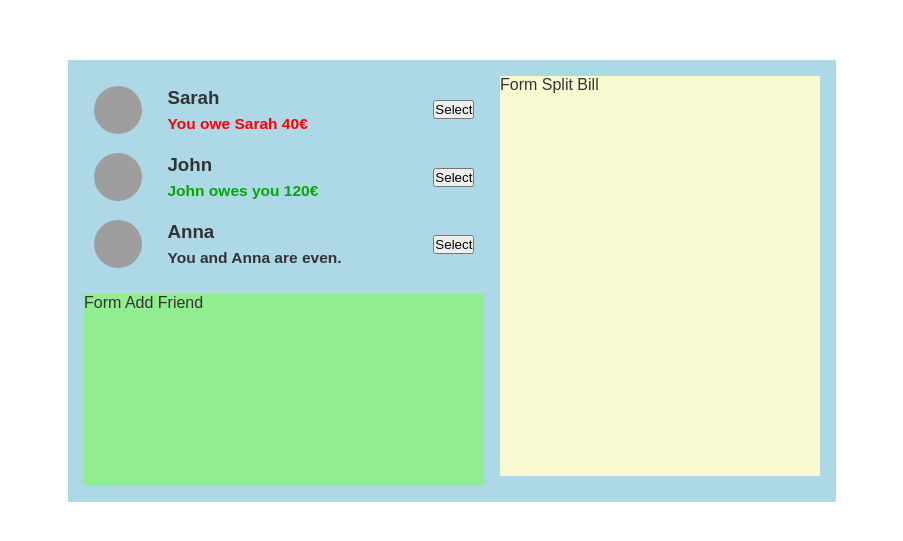
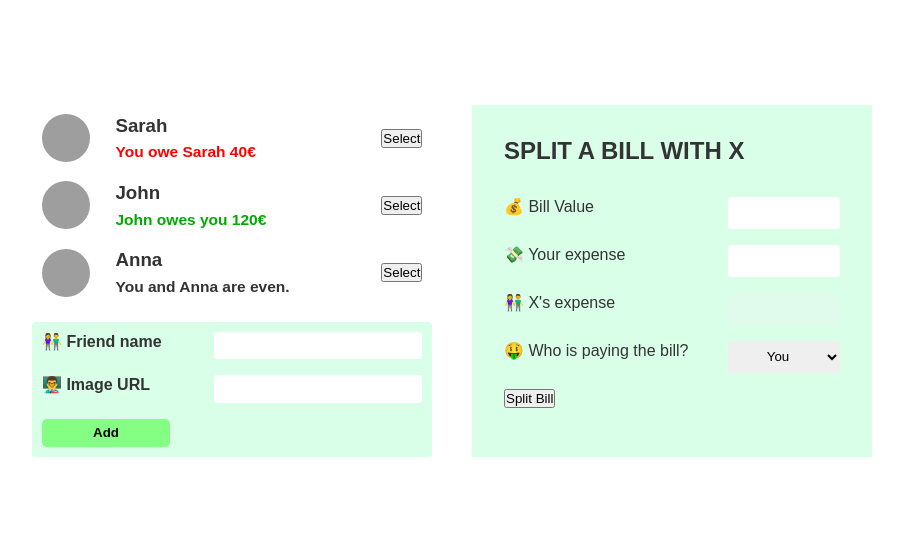
Before and after one commit to Srdjan-P/EatAndSplit, a React (Create React App) app: page / in a window 1280 px wide. Shown: the part 119-660 px from the top of the page, without its empty margins (188-1091 px from the left). Built offline with nearby package versions, Linux system fonts and the light colour scheme; grey boxes are pictures that could not be loaded.

Commit message:
Filled out the forms with static values

```diff
--- a/src/components/FormAddFriend.js
+++ b/src/components/FormAddFriend.js
@@ -1,3 +1,15 @@
 export default function FormAddFriend() {
-  return <form className="form-add-friend">Form Add Friend</form>;
+  return (
+    <form className="form-add-friend">
+      <div className="space-between">
+        <label>👫 Friend name</label>
+        <input type="text" />
+      </div>
+      <div className="space-between">
+        <label>👨‍🏫 Image URL</label>
+        <input type="text" />
+      </div>
+      <button className="btn">Add</button>
+    </form>
+  );
 }
--- a/src/components/FormSplitBill.js
+++ b/src/components/FormSplitBill.js
@@ -1,3 +1,31 @@
 export default function FormSplitBill() {
-  return <form className="form-split-bill">Form Split Bill</form>;
+  return (
+    <form className="form-split-bill">
+      <h2>SPLIT A BILL WITH X</h2>
+
+      <div className="space-between">
+        <label>💰 Bill Value</label>
+        <input type="text" />
+      </div>
+
+      <div className="space-between">
+        <label>💸 Your expense</label>
+        <input type="text" />
+      </div>
+
+      <div className="space-between">
+        <label>👫 X's expense</label>
+        <input type="text" disabled />
+      </div>
+
+      <div className="space-between">
+        <label>🤑 Who is paying the bill?</label>
+        <select>
+          <option value="user">You</option>
+          <option value="friend">X</option>
+        </select>
+      </div>
+      <button>Split Bill</button>
+    </form>
+  );
 }
--- a/src/index.css
+++ b/src/index.css
@@ -22,10 +22,18 @@ body {
 
 .app {
   min-height: fit-content;
-  background-color: lightblue;
   display: flex;
   gap: 1rem;
   padding: 1rem;
+}
+
+.btn {
+  max-width: 8rem;
+  border-radius: 0.3rem;
+  background-color: var(--color-medium);
+  line-height: 1.8rem;
+  border: none;
+  font-weight: bold;
 }
 
 .friends-list {
@@ -65,12 +73,56 @@ body {
 }
 
 .form-add-friend {
-  background-color: lightgreen;
-  height: 12rem;
+  background-color: var(--color-lightest);
+  display: flex;
+  justify-content: space-between;
+  flex-direction: column;
+  gap: 1rem;
+  font-weight: 600;
+  padding: 10px;
+  border-radius: 0.2rem;
+}
+
+.space-between {
+  display: flex;
+  justify-content: space-between;
+}
+
+.form-add-friend input {
+  line-height: 1.7rem;
+  border: none;
+  border-radius: 0.2rem;
+  width: 13rem;
+  text-align: center;
 }
 
 .form-split-bill {
-  background-color: lightgoldenrodyellow;
-  height: 25rem;
-  width: 20rem;
+  background-color: var(--color-lightest);
+  width: 25rem;
+  padding: 2rem;
+  margin-left: 1.5rem;
 }
+
+.form-split-bill h2 {
+  margin-bottom: 2rem;
+}
+
+.form-split-bill .space-between {
+  margin-bottom: 1rem;
+}
+
+.form-split-bill input {
+  width: 7rem;
+  line-height: 2rem;
+  border: none;
+  border-radius: 0.2rem;
+  text-align: center;
+}
+
+.form-split-bill select {
+  width: 7rem;
+  height: 2rem;
+  text-align: center;
+  border: none;
+  border-radius: 0.2rem;
+}
```
